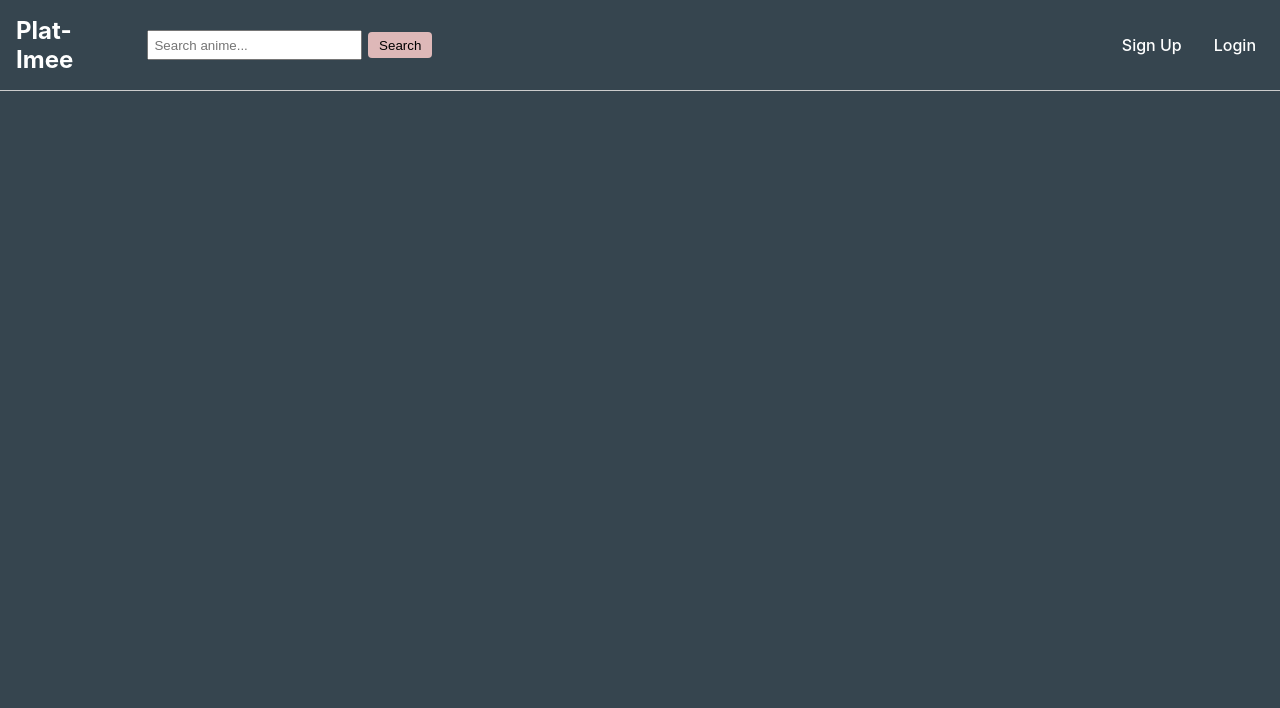
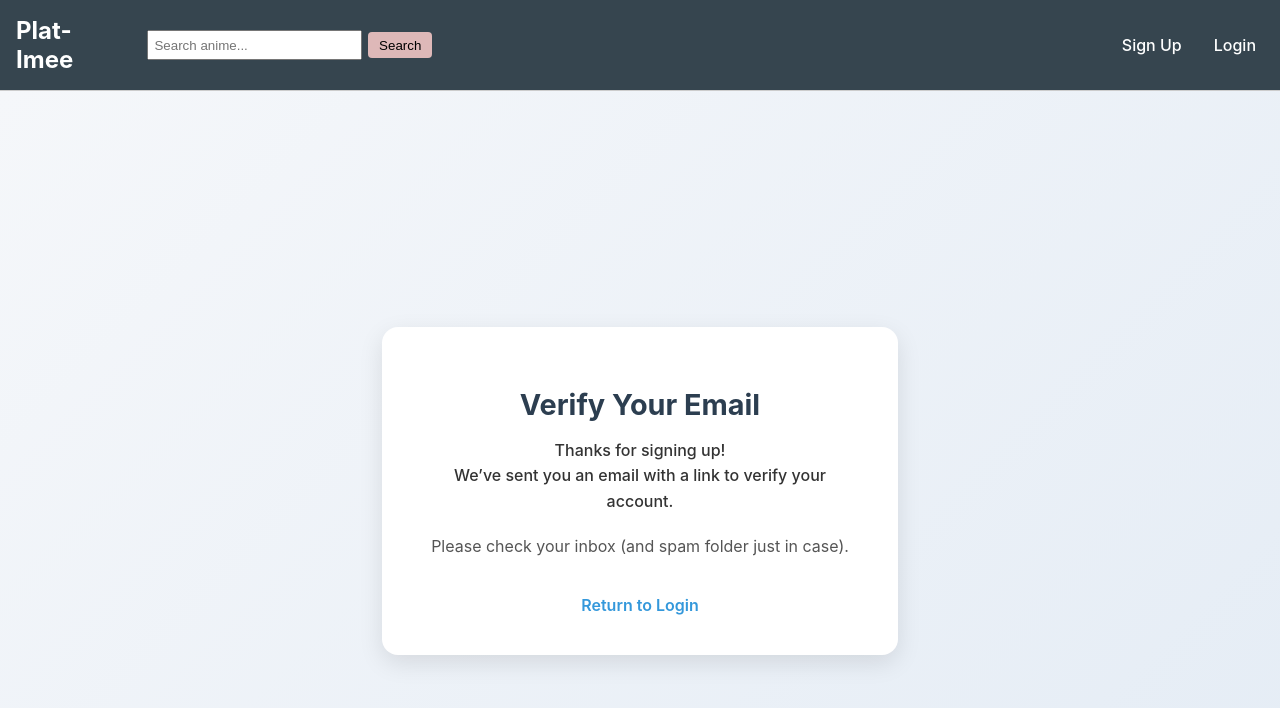
Before and after one commit to jaebel/Plat-Imee-Frontend, a React (Create React App) app: page /verify-email in a window 1280 px wide. Shown: the top 708 px of the page. Built offline with nearby package versions, Linux system fonts and the light colour scheme.

Commit message:
Add email verification notice page

```diff
--- a/src/App.js
+++ b/src/App.js
@@ -20,6 +20,7 @@ import AllAnime from './pages/AllAnime';
 import UpcomingAnime from './pages/UpcomingAnime';
 import SeasonalAnime from './pages/SeasonalAnime';
 import { AnimeListProvider } from './context/AnimeListContext';
+import EmailVerificationNotice from './pages/EmailVerificationNotice';
 
 function App() {
   return (
@@ -40,6 +41,7 @@ function App() {
             <Route path="/anime" element={<AnimeList />} />
             <Route path="/all-anime" element={<AllAnime />} />
             <Route path="/seasonal" element={<SeasonalAnime />} />
+            <Route path="/verify-email" element={<EmailVerificationNotice />} />
 
             {/* Protected routes */}
             <Route
--- a/src/api/axiosInstance.js
+++ b/src/api/axiosInstance.js
@@ -1,8 +1,8 @@
 import axios from 'axios';
 
 const axiosInstance = axios.create({
-  // baseURL: 'http://localhost:8080/api/v1'
-  baseURL: 'https://plat-imee-backend.onrender.com/api/v1'
+  baseURL: 'http://localhost:8080/api/v1'
+  // baseURL: 'https://plat-imee-backend.onrender.com/api/v1'
 });
 
 // Attach token to the Authorization header for each request
--- /dev/null
+++ b/src/pages/EmailVerificationNotice.js
@@ -0,0 +1,28 @@
+import React from 'react';
+import { Link, useLocation } from 'react-router-dom';
+import '../styles/Auth.css';
+
+const EmailVerificationNotice = () => {
+  const location = useLocation();
+  const email = location.state?.email;
+
+  return (
+    <div className="auth-page">
+      <div className="auth-container">
+        <h1>Verify Your Email</h1>
+        <p>
+          Thanks for signing up{email ? `, ${email}` : ''}!<br />
+          We’ve sent you an email with a link to verify your account.
+        </p>
+        <p>
+          Please check your inbox (and spam folder just in case).
+        </p>
+        <Link to="/login" className="auth-link">
+          Return to Login
+        </Link>
+      </div>
+    </div>
+  );
+};
+
+export default EmailVerificationNotice;
--- a/src/pages/SignUp.js
+++ b/src/pages/SignUp.js
@@ -68,7 +68,7 @@ const SignUp = () => {
       const response = await axiosInstance.post('/users', form);
       setSuccess('User registered successfully!');
       console.log(response.data);
-      navigate('/login');
+      navigate('/verify-email', { state: { email: form.email } });
     } catch (err) {
       console.error(err);
       setError(err.response?.data || 'Registration failed.');
--- /dev/null
+++ b/src/styles/Auth.css
@@ -0,0 +1,50 @@
+.auth-page {
+  display: flex;
+  align-items: center;
+  justify-content: center;
+  min-height: 100vh;
+  background: linear-gradient(135deg, #f5f7fa, #e4ecf5);
+  font-family: 'Inter', 'Segoe UI', sans-serif;
+}
+
+.auth-container {
+  background: #ffffff;
+  padding: 2.5rem 3rem;
+  border-radius: 1rem;
+  box-shadow: 0 8px 24px rgba(0, 0, 0, 0.1);
+  max-width: 420px;
+  width: 90%;
+  text-align: center;
+  transition: transform 0.3s ease;
+}
+
+.auth-container:hover {
+  transform: translateY(-3px);
+}
+
+.auth-container h1 {
+  font-size: 1.8rem;
+  color: #2c3e50;
+  margin-bottom: 1rem;
+}
+
+.auth-container p {
+  font-size: 1rem;
+  color: #555;
+  margin-bottom: 1.2rem;
+  line-height: 1.6;
+}
+
+.auth-container p:first-of-type {
+  font-weight: 500;
+  color: #333;
+}
+
+.auth-link {
+  display: inline-block;
+  margin-top: 1rem;
+  text-decoration: none;
+  color: #3498db;
+  font-weight: 600;
+  transition: color 0.2s ease;
+}
```
